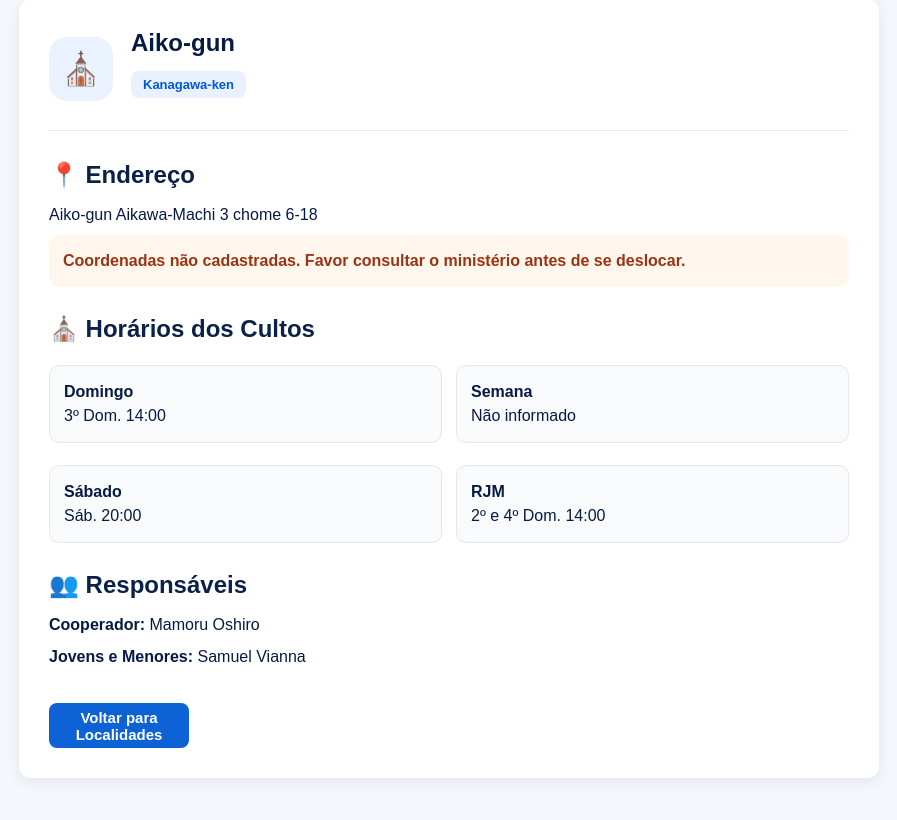
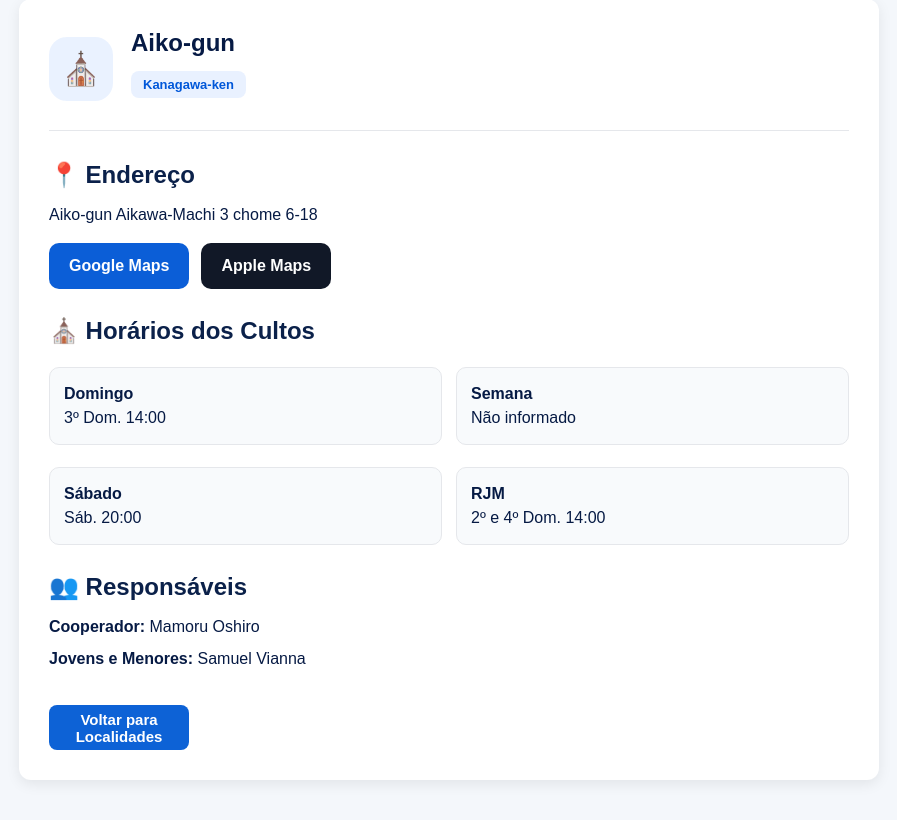
Before and after one commit to andrehagui/avisos_igreja, a Flask app: page /localidade/aiko in a window 1280 px wide. Shown: the part 151-971 px from the top of the page, without its empty margins (191-1088 px from the left). Before the commit the page ends 942 px from the top, so only its background shows below. Run offline with Flask 3, Linux system fonts and the light colour scheme; data comes from the database, SQL or seed files in the repository.

Commit message:
Corrige links de mapa com coordenadas opcionais

```diff
--- a/app.py
+++ b/app.py
@@ -50,7 +50,7 @@ def montar_links_mapa(igreja):
     endereco = igreja["endereco"]
     tem_coordenadas = coordenadas_disponiveis(igreja)
 
-    if not tem_coordenadas:
+    if not tem_coordenadas and not endereco_disponivel(endereco):
         return []
 
     enderecos = [
@@ -59,16 +59,33 @@ def montar_links_mapa(igreja):
         if parte.strip()
     ]
 
-    destino = f"{igreja['latitude']},{igreja['longitude']}"
-    destino_url = quote_plus(destino)
-    consulta = montar_consulta_mapa(igreja, enderecos[0]) if enderecos else destino
+    if tem_coordenadas:
+        destino = f"{igreja['latitude']},{igreja['longitude']}"
+        destino_url = quote_plus(destino)
+        consulta = montar_consulta_mapa(igreja, enderecos[0]) if enderecos else destino
 
-    return [{
-        "rotulo": "Endereço",
-        "consulta": consulta,
-        "google": f"https://www.google.com/maps/dir/?api=1&destination={destino_url}",
-        "apple": f"https://maps.apple.com/?ll={destino_url}&q={destino_url}"
-    }]
+        return [{
+            "rotulo": "Endereço",
+            "consulta": consulta,
+            "google": f"https://www.google.com/maps/dir/?api=1&destination={destino_url}",
+            "apple": f"https://maps.apple.com/?ll={destino_url}&q={destino_url}"
+        }]
+
+    links = []
+
+    for indice, endereco_item in enumerate(enderecos, start=1):
+        consulta = montar_consulta_mapa(igreja, endereco_item)
+        consulta_url = quote_plus(consulta)
+        rotulo = "Endereço" if len(enderecos) == 1 else f"Local {indice}"
+
+        links.append({
+            "rotulo": rotulo,
+            "consulta": consulta,
+            "google": f"https://www.google.com/maps/dir/?api=1&destination={consulta_url}",
+            "apple": f"https://maps.apple.com/?q={consulta_url}"
+        })
+
+    return links
 
 
 def preparar_igreja(igreja):
--- a/templates/localidade.html
+++ b/templates/localidade.html
@@ -67,15 +67,9 @@
                     {% endfor %}
                 </div>
             {% else %}
-                {% if igreja["endereco"] and igreja["endereco"] != "Consultar o Ministério" %}
-                <p class="aviso-endereco">
-                    Coordenadas não cadastradas. Favor consultar o ministério antes de se deslocar.
-                </p>
-                {% else %}
                 <p class="aviso-endereco">
                     Este local utiliza salão alternativo. Favor consultar o ministério.
                 </p>
-                {% endif %}
             {% endif %}
         </div>
 
```
